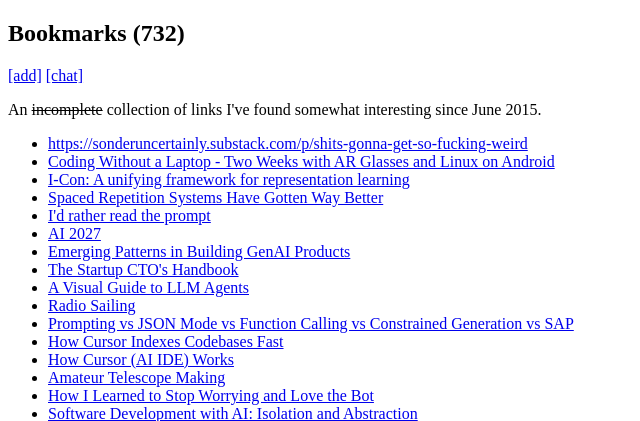
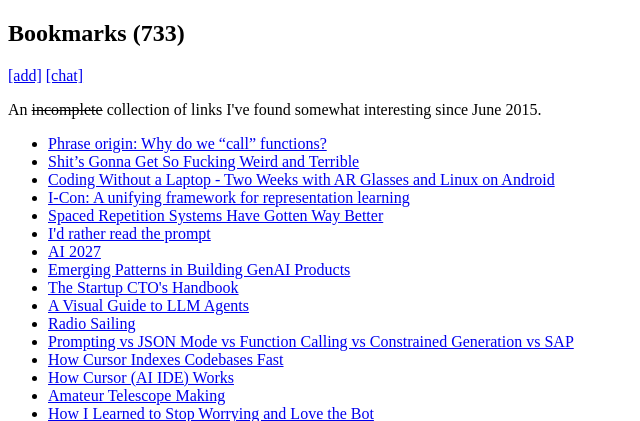
Before and after one commit to eug/eug.github.io, a Python web app: template templates/bookmarks.html in a window 1280 px wide. Shown: the part 93-514 px from the top of the page, without its empty margins (0-640 px from the left). Run offline with Jinja, Linux system fonts and the light colour scheme; the template is opened without the code that fills it, so the values that code supplies are empty.

Commit message:
Update bookmarks.html

```diff
--- a/templates/bookmarks.html
+++ b/templates/bookmarks.html
@@ -13,7 +13,8 @@
     <script>
         const bookmarks = [
 // { url: "", title: ""},
-{ url: "Shit’s Gonna Get So Fucking Weird and Terrible", title: "https://sonderuncertainly.substack.com/p/shits-gonna-get-so-fucking-weird"},
+{ url: "https://quuxplusone.github.io/blog/2025/04/04/etymology-of-call/", title: "Phrase origin: Why do we “call” functions?"},
+{ url: "https://sonderuncertainly.substack.com/p/shits-gonna-get-so-fucking-weird", title: "Shit’s Gonna Get So Fucking Weird and Terrible"},
 { url: "https://holdtherobot.com/blog/2025/05/11/linux-on-android-with-ar-glasses/", title: "Coding Without a Laptop - Two Weeks with AR Glasses and Linux on Android"},
 { url: "https://arxiv.org/pdf/2504.16929", title: "I-Con: A unifying framework for representation learning"},
 { url: "https://domenic.me/fsrs/", title: "Spaced Repetition Systems Have Gotten Way Better"},
```
